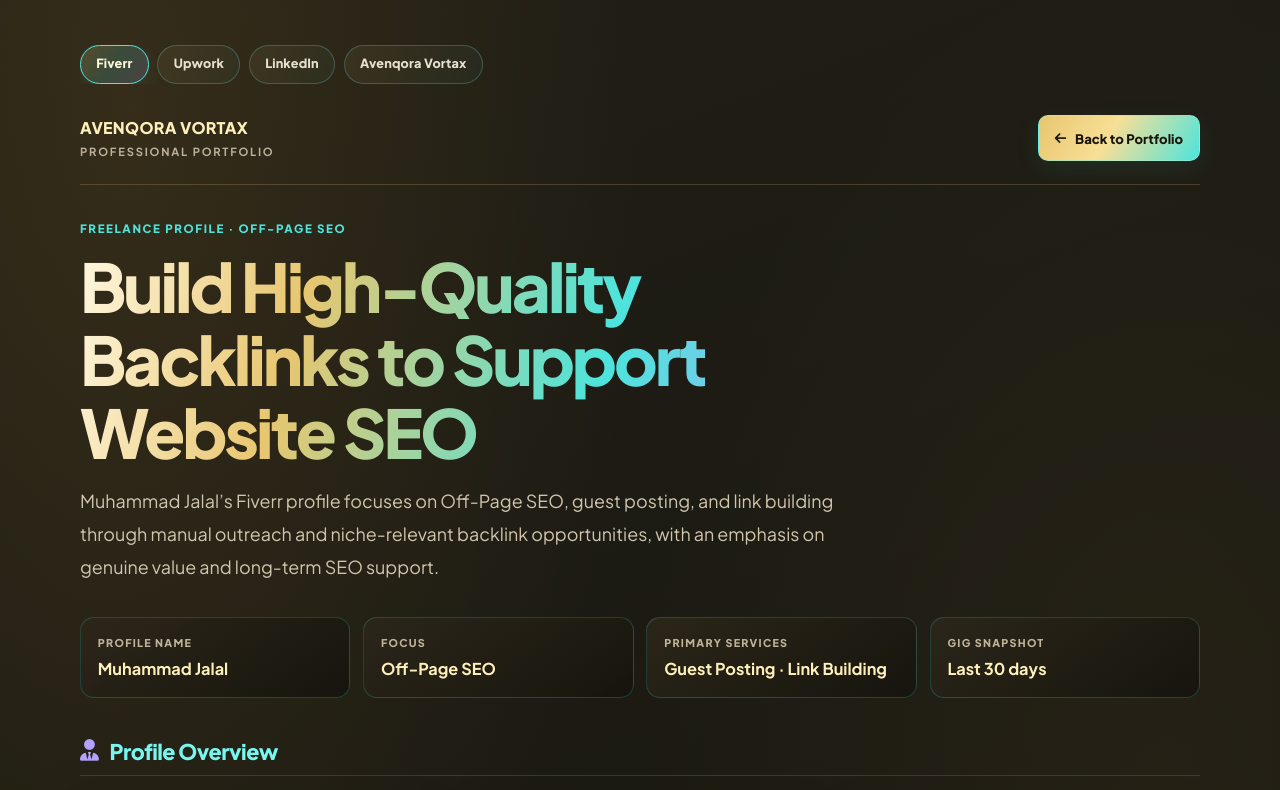
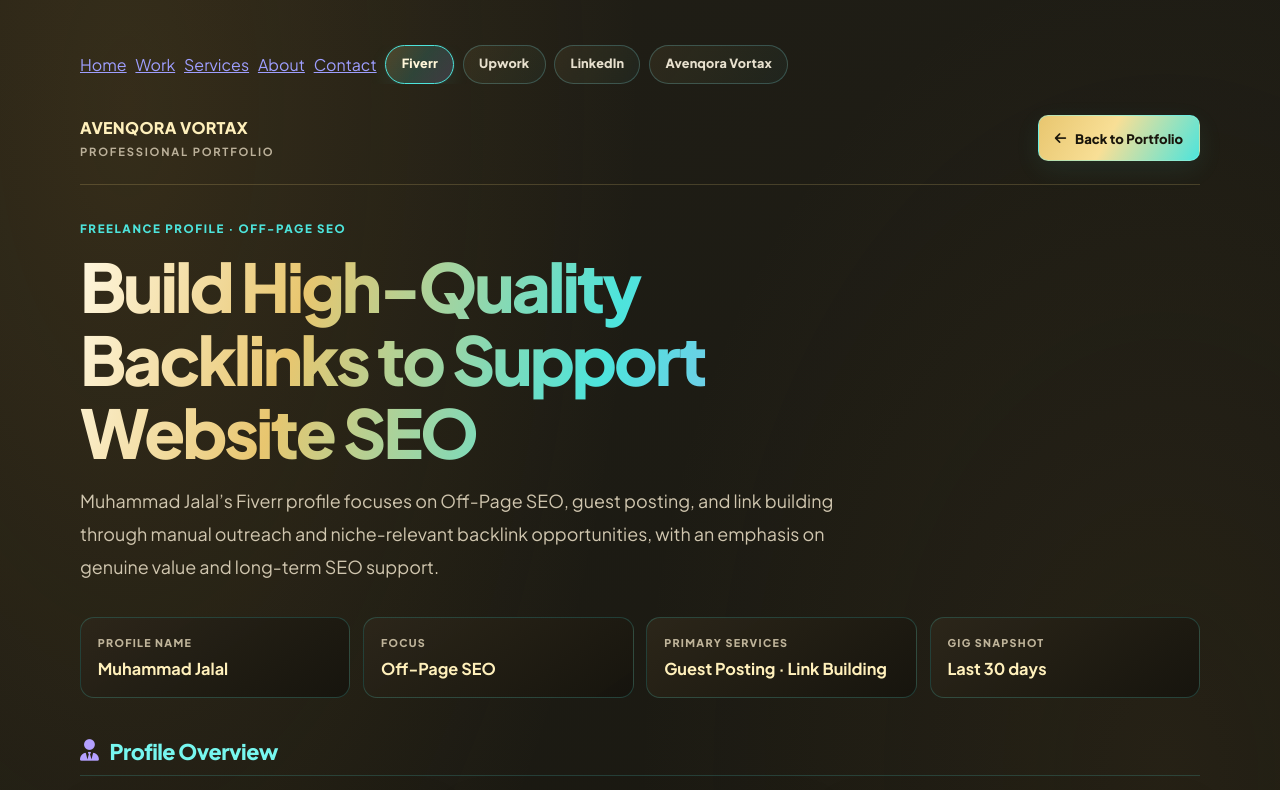
Before and after one commit to mjalaldin87-maker/Portfolio, a Next.js app: page /fiverr in a window 1280 px wide. Shown: the top 790 px of the page. Built offline with nearby package versions, Linux system fonts and the light colour scheme.

Commit message:
Use one nine-link navigation row across all pages

```diff
--- a/app/ProfileView.jsx
+++ b/app/ProfileView.jsx
@@ -1,6 +1,14 @@
 "use client";
 
 import Link from "next/link";
+
+const siteSectionTabs = [
+  { label: "Home", href: "/#home" },
+  { label: "Work", href: "/#work" },
+  { label: "Services", href: "/#services" },
+  { label: "About", href: "/#about-me" },
+  { label: "Contact", href: "/#contact" }
+];
 
 const routeNames = [
   { slug: "fiverr", label: "Fiverr" },
@@ -144,7 +152,12 @@ export default function ProfileView({ slug }) {
   return (
     <main className="profile-page">
       <div className="profile-page-inner">
-        <nav className="portfolio-profile-tabs profile-page-tabs" aria-label="Profile and project pages">
+        <nav className="portfolio-profile-tabs profile-page-tabs" aria-label="Main site and profile pages">
+          {siteSectionTabs.map((item) => (
+            <Link key={item.label} className="profile-section-tab" href={item.href}>
+              {item.label}
+            </Link>
+          ))}
           {routeNames.map((item) => (
             <Link
               key={item.slug}
@@ -202,9 +215,7 @@ export default function ProfileView({ slug }) {
           <Link className="profile-cta profile-cta-secondary" href="/"><i className="fa-solid fa-house" aria-hidden="true" /> Return to Portfolio Home</Link>
         </div>
 
-        <nav className="profile-other-links" aria-label="Other profile pages">
-          {routeNames.map((item) => <Link key={item.slug} href={"/" + item.slug} aria-current={item.slug === slug ? "page" : undefined}>{item.label}</Link>)}
-        </nav>
+
       </div>
     </main>
   );
```
